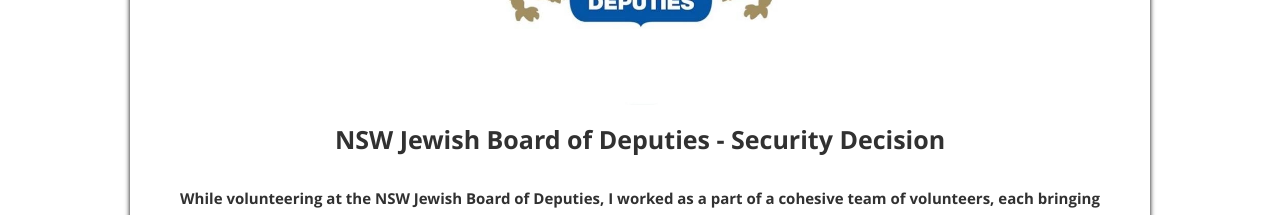
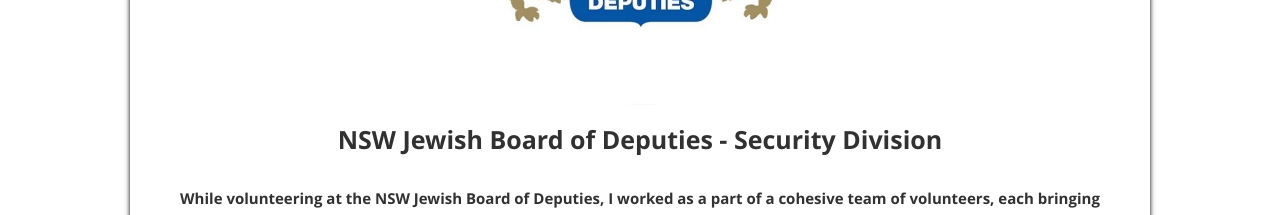
Before and after one commit to Ryan-Cleminson/react-portfolio, a React (Create React App) app: page / in a window 1280 px wide. Shown: the part 5560-5775 px from the top of the page. Built offline with nearby package versions, Linux system fonts and the light colour scheme; some icons are missing.

Commit message:
Update resumeData.js

```diff
--- a/src/resumeData.js
+++ b/src/resumeData.js
@@ -165,7 +165,7 @@
     "teamwork_and_service":[
       {
         "img":"images/teamwork_and_service/jbd.jpg",
-        "RoleName":"NSW Jewish Board of Deputies - Security Decision",
+        "RoleName":"NSW Jewish Board of Deputies - Security Division",
         "Description":"While volunteering at the NSW Jewish Board of Deputies, I worked as a part of a cohesive team of volunteers, each bringing their own unique skills and expertise to the organisation. During this time, we would work on projects together, all with the same goal and focus in mind which would not have been possible without strong organisation and collaboration skills.",
         "handles":"#Community #TeamWork"
       },
```
